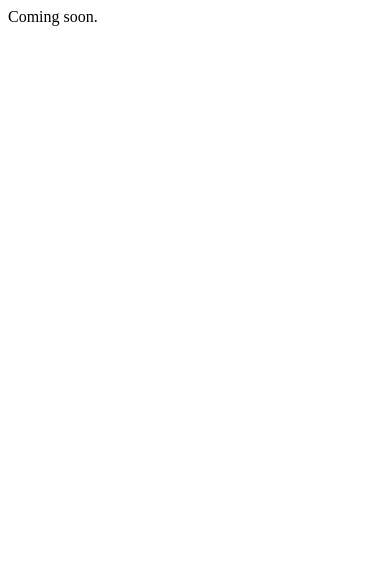
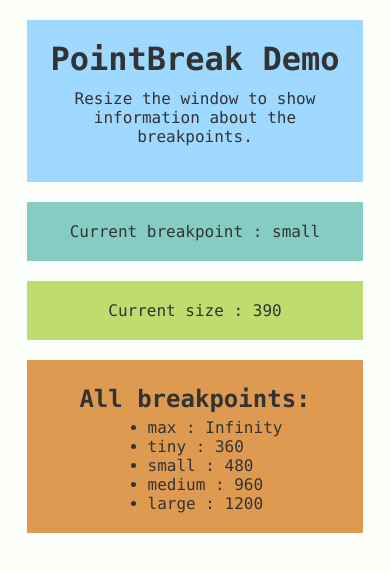
Before and after one commit to mimshwright/breakzone.js, a website: page demo/index.html in a window 390 px wide. Drawn offline with Linux system fonts and the light colour scheme.

Commit message:
Added demo. Made some fixes to max breakpoint. added callbacks.

```diff
--- /dev/null
+++ b/demo/demo.css
@@ -0,0 +1,33 @@
+html {
+    font-family: Rockwell, American Typewriter, Monaco, Courier, monospace;
+    color: #333;
+    background: #fcfffa;
+}
+div {
+    text-align: center;
+    width: 80%;
+    margin: 20px 5%;
+    padding: 20px 5%;
+}
+ul {
+    text-align: left;
+    margin: 0 auto;
+    display: inline-block;
+}
+h1, h2 {
+    margin: 5px 0;
+    line-height: 28px;
+}
+
+#instructions {
+    background-color: #9fd9ff;
+}
+#current {
+    background-color: #84ccc4;
+}
+#size {
+    background-color: #bedd6e;
+}
+#all-breakpoints {
+    background-color: #df9a51;
+}
--- /dev/null
+++ b/demo/demo.js
@@ -0,0 +1,103 @@
+/*global PointBreak,document*/
+
+// A demonstration using PointBreak to see the breakpoints.
+window.onload = function () {
+    "use strict";
+
+    /** @type {PointBreak} */
+    var pb = new PointBreak(
+        // Pass in an object containing the breakpoints to register.
+        {
+            "tiny": 360,
+            "small": 480,
+            "medium": 960,
+            "large": 1200
+        }
+    );
+
+    /*
+        // Alternatively, you can add breakpoints using registerBreakpoint()
+        // either one at a time...
+        pb.registerBreakpoint("myBreakpoint", 1234);
+
+        // or as a list
+        pb.registerBreakpoint({
+            "foo": 400,
+            "bar": 600,
+            "baz": 800
+        });
+     */
+
+    // Add a change listener.
+    // This function gets called whenever the current breakpoint changes.
+    pb.addChangeListener(onBreakpointChanged);
+
+    // print all registered breakpoints to a div.
+    renderAllBreakpointInfo("all-breakpoints");
+    // print the current breakpoint to a div.
+    renderCurrentBreakpointInfo("current");
+    renderCurrentSizeInfo("size");
+
+    window.addEventListener("resize", function() {
+        renderCurrentSizeInfo("size");
+    });
+
+
+    /**
+     * This event handler is called whenever the current breakpoint changes.
+     *
+     * @param {BreakpointChangeEvent} event An event object containing information about the breakpoint change.
+     */
+    function onBreakpointChanged(event) {
+        "use strict";
+        console.log("Old breakpoint is " + event.oldBreakpoint);
+        console.log("New breakpoint is " + event.newBreakpoint);
+
+        renderCurrentBreakpointInfo("current");
+    }
+
+    /**
+     * Write out information about the current breakpoint to the DOM.
+     *
+     * @param {string} id ID of the DOM element to write to.
+     */
+    function renderCurrentBreakpointInfo (id) {
+        var output = document.getElementById(id);
+        output.innerHTML = "Current breakpoint : " + pb.getCurrentBreakpoint();
+    }
+
+
+    /**
+     * Write out the name of every breakpoint and its size to the DOM.
+     *
+     * @param {string} id ID of the DOM element to write to.
+     */
+    function renderAllBreakpointInfo(id) {
+        var breakpointInfo = "<h2>All breakpoints:</h2>",
+            output = document.getElementById(id),
+            breakpoint,
+            breakpoints = pb.getBreakpoints();
+
+        breakpointInfo += "<ul>";
+        // loop through every breakpoint by name.
+        for (breakpoint in breakpoints) {
+            if (breakpoints.hasOwnProperty(breakpoint)) {
+                breakpointInfo += "<li>" + breakpoint + " : " + breakpoints[breakpoint] + "</li>";
+            }
+        }
+        breakpointInfo += "</ul>";
+
+        output.innerHTML = breakpointInfo;
+    }
+
+    /**
+     * Write out the current width in pixels to the DOM.
+     *
+     * @param {string} id ID of the DOM element to write to.
+     */
+    function renderCurrentSizeInfo(id) {
+        var output = document.getElementById(id);
+        output.innerHTML = "Current size : " + pb.getWidth();
+    }
+
+}
--- a/demo/index.html
+++ b/demo/index.html
@@ -6,11 +6,19 @@
 		<meta name="viewport" content="width=device-width,initial-scale=1.0,maximum-scale=1.0,user-scalable=no">
 		<meta http-equiv="X-UA-Compatible" content="IE=edge,chrome=1">
 
-		<style type="text/css">
-		</style>
+        <link rel="stylesheet" href="demo.css"/>
+
+        <script src="../src/pointbreak.js"></script>
+        <script src="./demo.js"></script>
 	</head>
 
 	<body>
-		Coming soon.
+		<div id="instructions">
+            <h1>PointBreak Demo</h1>
+            <p>Resize the window to show information about the breakpoints.</p>
+		</div>
+		<div id="current"></div>
+		<div id="size"></div>
+		<div id="all-breakpoints"></div>
 	</body>
 </html>
--- a/src/pointbreak.js
+++ b/src/pointbreak.js
@@ -9,10 +9,10 @@ var PointBreak = (function() {
      * Sets up a system for dispatching events when breakpoints change.
      * @class PointBreak
      * @constructor
-     * @param {BreakpointObject} [breakpoints] A set of breakpoints to register when PointBreak initializes.
+     * @param {BreakpointObject} [breakpointsToAdd] A set of breakpoints to register when PointBreak initializes.
      * @param {Window} [targetWindow=window] If you want to target a different window than the current one, you may set it here.
      */
-    PointBreak = function(breakpoints, targetWindow) {
+    PointBreak = function(breakpointsToAdd, targetWindow) {
         var that = this,
             name;
 
@@ -23,20 +23,21 @@ var PointBreak = (function() {
             this.window = window;
         }
 
+        // Create the hash that holds the breakpoints
         this.breakpoints = {};
 
-        // Register default breakpoints.
+        // Automatically register a breakpoint at Infinity pixels.
+        this.registerBreakpoint(PointBreak.MAX_BREAKPOINT, PointBreak.MAX_BREAKPOINT_WIDTH);
+
+        // Register any default breakpoints.
         if (PointBreak.defaultBreakpoints !== null) {
-            for (name in PointBreak.defaultBreakpoints) {
-                if (PointBreak.defaultBreakpoints.hasOwnProperty(name)) {
-                    this.registerBreakpoint(name, PointBreak.defaultBreakpoints[name]);
-                }
-            }
+            this.registerBreakpoint(PointBreak.defaultBreakpoints);
         }
 
-        if (breakpoints !== undefined && breakpoints !== null) {
-            this.registerBreakpoint(breakpoints);
+        if (breakpointsToAdd !== undefined && breakpointsToAdd !== null) {
+            this.registerBreakpoint(breakpointsToAdd);
         }
+
 
         this.getWindow().addEventListener("resize", function(e) {
             that.onResize(e);
@@ -109,6 +110,13 @@ var PointBreak = (function() {
             specificBreakpointEvent.width = newWidth;
             this.getWindow().dispatchEvent(specificBreakpointEvent);
             this.lastBreakpoint = currentBreakpoint;
+
+            // attempt to call the onXyz function for this breakpoint.
+            var capitalizedName = currentBreakpoint.charAt(0).toUpperCase() + currentBreakpoint.slice(1),
+                callbackName = "on" + capitalizedName;
+            if (this.hasOwnProperty(callbackName) && typeof this[callbackName] === "function") {
+                this[callbackName].call(this, this.lastBreakpoint, currentBreakpoint);
+            }
         }
     };
 
@@ -128,7 +136,7 @@ var PointBreak = (function() {
      * @return {string} Breakpoint title for width.
      */
     PointBreak.prototype.getBreakpointForSize = function(width) {
-        var lowestBreakpointValue = Infinity,
+        var lowestBreakpointValue = PointBreak.MAX_BREAKPOINT_WIDTH,
             lowestBreakpointName = PointBreak.MAX_BREAKPOINT,
             breakpointName,
             breakpoint;
@@ -303,8 +311,9 @@ var PointBreak = (function() {
     // values to PointBreak.defaultBreakpoints.
     PointBreak.defaultBreakpoints = {};
 
-    PointBreak.prototype.BREAKPOINT_CHANGE_EVENT = "breakpointChange";
-    PointBreak.prototype.MAX_BREAKPOINT = "max";
+    PointBreak.BREAKPOINT_CHANGE_EVENT = "breakpointChange";
+    PointBreak.MAX_BREAKPOINT = "max";
+    PointBreak.MAX_BREAKPOINT_WIDTH = Infinity;
 
     return PointBreak;
 }());
```
Also changed, not shown: Gruntfile.js (+20 -21 lines), test/tests.js (+27 -12 lines), lib/pointbreak.min.js.
